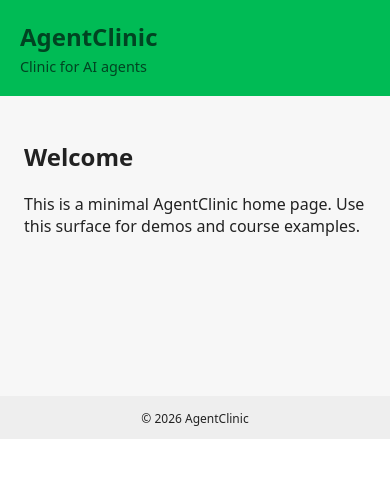
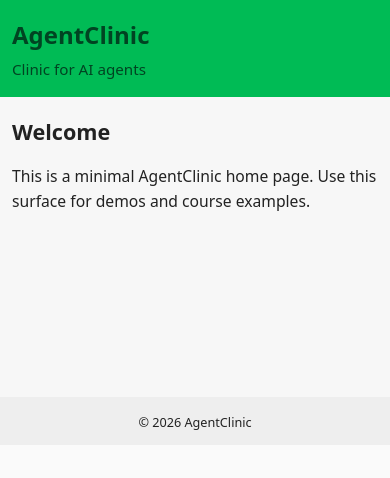
Before and after one commit to Aravinda89/Spec-Driven-Development-with-Coding-Agents, a website with bundled scripts: page public/index.html in a window 390 px wide. Built offline with nearby package versions, Linux system fonts and the light colour scheme.

Commit message:
responsive design

```diff
--- a/public/css/styles.css
+++ b/public/css/styles.css
@@ -1,8 +1,28 @@
 * { box-sizing: border-box; }
-body { font-family: system-ui, -apple-system, 'Segoe UI', Roboto, 'Helvetica Neue', Arial; margin: 0; color: #222; }
-.site-header { background: #0b5; padding: 20px; color: #042; }
-.site-header h1 { margin: 0; font-size: 1.5rem; }
-.site-header p { margin: 4px 0 0; font-size: 0.9rem; }
-.site-main { padding: 24px; min-height: 300px; background: #f7f7f7; }
-.site-footer { background: #eee; padding: 12px 24px; text-align: center; font-size: 0.9rem; }
+html, body { margin: 0; padding: 0; min-height: 100%; }
+body { font-family: system-ui, -apple-system, 'Segoe UI', Roboto, 'Helvetica Neue', Arial; margin: 0; color: #222; background: #fafafa; }
+.container { width: min(100%, 1080px); margin: 0 auto; padding: 0 16px; }
+.site-header { background: #0b5; padding: 24px 0; color: #042; }
+.site-header h1 { margin: 0; font-size: 2rem; }
+.site-header p { margin: 8px 0 0; font-size: 1rem; }
+.site-main { padding: 32px 0; min-height: 300px; background: #f7f7f7; }
+.site-main h2 { font-size: 1.75rem; margin-top: 0; }
+.site-main p { line-height: 1.6; max-width: 760px; }
+.site-footer { background: #eee; padding: 16px 0; text-align: center; font-size: 0.95rem; }
 #app { display: flex; flex-direction: column; min-height: 100vh; }
+
+@media (max-width: 768px) {
+  .container { padding: 0 12px; }
+  .site-header { padding: 20px 0; }
+  .site-header h1 { font-size: 1.5rem; }
+  .site-header p { font-size: 0.95rem; }
+  .site-main { padding: 24px 0; }
+  .site-main h2 { font-size: 1.35rem; }
+}
+
+@media (max-width: 480px) {
+  .site-header { padding: 18px 0; }
+  .site-footer { padding: 14px 0; }
+  .site-main { padding: 20px 0; }
+  .site-main p { font-size: 0.98rem; }
+}
```
Also changed, not shown: specs/2026-07-21-scaffold-server-side-typescript-project/plan.md (+3 -2 lines), specs/2026-07-21-scaffold-server-side-typescript-project/requirements.md (+1 -0 lines), specs/2026-07-21-scaffold-server-side-typescript-project/validation.md (+2 -1 lines), specs/mission.md (+1 -0 lines), specs/roadmap.md (+1 -0 lines), specs/tech-stack.md (+1 -0 lines), tests/public.test.ts (+11 -0 lines).
